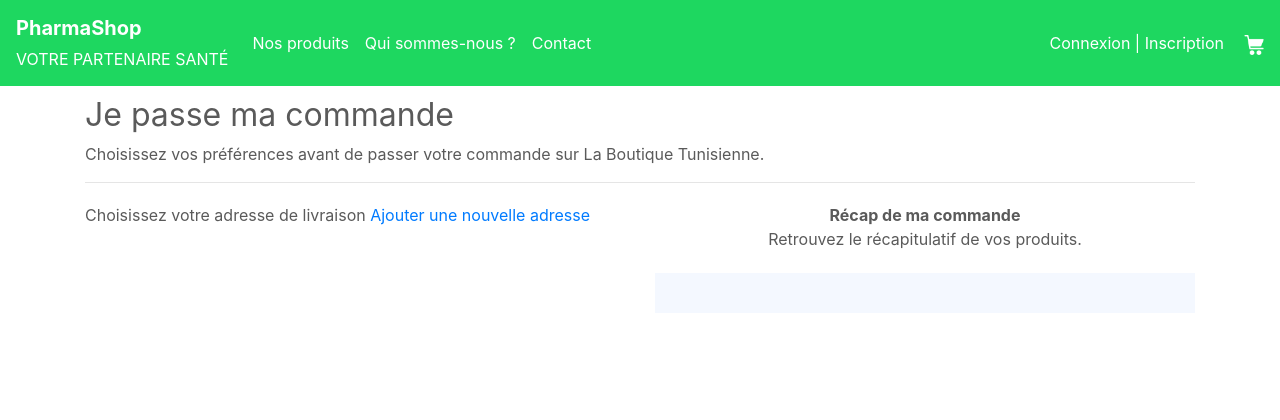
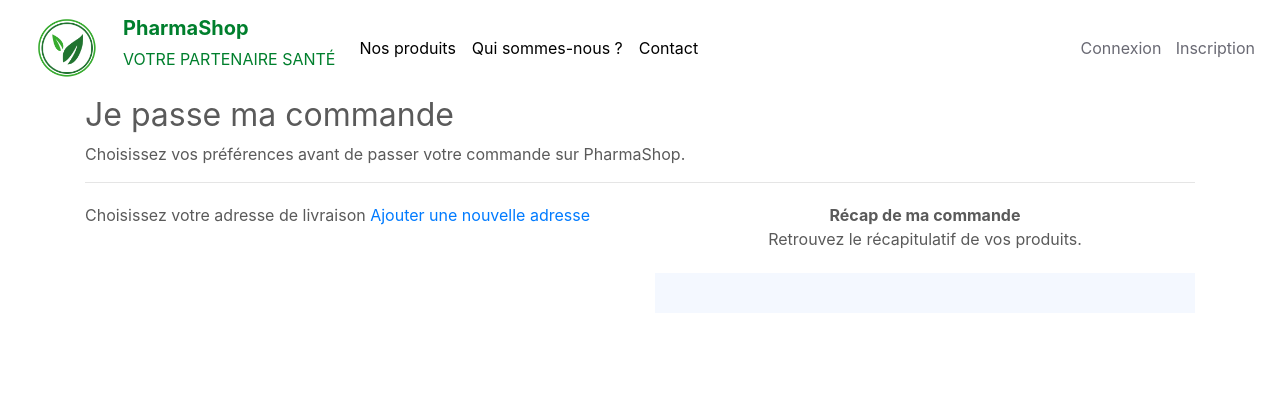
Before and after one commit to wa2l-99/ParaShop, a Symfony app: template templates/order/index.html.twig in a window 1280 px wide. Shown: the top 420 px of the page. Run offline with Twig, Linux system fonts and the light colour scheme; the template is opened without the code that fills it, so the values that code supplies are empty; form fields are guessed from the names that the template uses; some libraries are stand-ins or nearby versions.

Commit message:
chore: template modifcations

```diff
--- a/src/Controller/Admin/DashboardController.php
+++ b/src/Controller/Admin/DashboardController.php
@@ -29,7 +29,7 @@ class DashboardController extends AbstractDashboardController
     public function configureDashboard(): Dashboard
     {
         return Dashboard::new()
-            ->setTitle('La boutique Tunisienne');
+            ->setTitle('PharmaShop');
     }
 
     public function configureMenuItems(): iterable
--- a/templates/account/address-form.html.twig
+++ b/templates/account/address-form.html.twig
@@ -1,6 +1,6 @@
 {% extends 'base.html.twig' %}
 
-{% block title %} Ajouter une address - la boutique Tunisienne{% endblock %}
+{% block title %} Ajouter une address - PharmaShop{% endblock %}
 
 {% block content %}
     <h1> Gèrer mes Address </h1>
--- a/templates/account/address.html.twig
+++ b/templates/account/address.html.twig
@@ -1,6 +1,6 @@
 {% extends 'base.html.twig' %}
 
-{% block title %}Mes address - la boutique Tunisienne{% endblock %}
+{% block title %}Mes address - PharmaShop{% endblock %}
 
 {% block content %}
     <a href="{{ path('account_address_add') }}" class="btn btn-info btn-sm float-right">Ajouter une Adresse</a>
--- a/templates/account/index.html.twig
+++ b/templates/account/index.html.twig
@@ -1,6 +1,6 @@
 {% extends 'base.html.twig' %}
 
-{% block title %}Mon compte - la boutique Tunisienne{% endblock %}
+{% block title %}Mon compte - PharmaShop{% endblock %}
 
 {% block content %}
     <h1>Mon compte</h1>
--- a/templates/base.html.twig
+++ b/templates/base.html.twig
@@ -11,6 +11,7 @@
     <!-- Bootstrap core CSS -->
     <link href= "{{asset('assets/css/bootstrap.min.css') }}" rel="stylesheet">
     <link rel="stylesheet" href="{{ asset('assets/css/boutiquetunisienne.css') }}">
+<script src="https://code.iconify.design/2/2.2.1/iconify.min.js"></script>
     {% block javascript %}
 
     {% endblock %}
@@ -36,34 +37,46 @@
 </head>
 <body>
 <header>
-    <nav class="navbar navbar-expand-md fixed-top bg-info.bg-gradient"  style="background-color: #1ED760;">
-        <a class="navbar-brand" href="{{ path('home') }}"style="color:#ffff"><b>PharmaShop</b><br> <small>VOTRE PARTENAIRE SANTÉ</small></a>
+    <nav class="navbar navbar-expand-md fixed-top bg-info.bg-gradient"  style="background-color: #ffff;">
+        <a class="navbar-brand" href="{{ path('home') }}"style="color:#007f2d">
+        <div class="row">
+  <div class="col-sm-8"><div class="logo-image "style="
+    width: 70px;
+    height: 70px;
+    border-radius: 50%;
+    overflow: hidden;
+    margin-right: -25px">
+            <img src="{{asset('assets/img/icone-home-naturel.png')}}" class="img-fluid ">
+        </div></div>
+  <div class="col-sm-4"><b>PharmaShop</b><br> <small>VOTRE PARTENAIRE SANTÉ</small></a>
         <button class="navbar-toggler" type="button" data-toggle="collapse" data-target="#navbarCollapse" aria-controls="navbarCollapse" aria-expanded="false" aria-label="Toggle navigation">
             <span class="navbar-toggler-icon"></span>
-        </button>
+        </button></div>
+</div>
+
+
         <div class="collapse navbar-collapse" id="navbarCollapse">
             <ul class="navbar-nav mr-auto">
                <li class="nav-item active">
-                    <a class="nav-link" href={{path('products')}} style="color:#ffff">Nos produits</a>
+                    <a class="nav-link" href={{path('products')}} style="color:#000">Nos produits</a>
                 </li>
                 <li class="nav-item active">
-                    <a class="nav-link" href="#" style="color:#ffff">Qui sommes-nous ?</a>
+                    <a class="nav-link" href="#" style="color:#000">Qui sommes-nous ?</a>
                 </li>
                 <li class="nav-item active">
-                    <a class="nav-link" href="#" style="color:#ffff">Contact</a>
+                    <a class="nav-link" href="#" style="color:#000">Contact</a>
                 </li>
             </ul>
 
             <div class="navbar-item-custom">
             {% if app.user %}
-                    <a href="{{ path('account') }}">Mon compte <small>({{ app.user.firstname }})</small></a> | <a href="{{ path('app_logout') }}">Déconnexion</a>
+                    <a href="{{ path('account') }}" role="button" style="color:#696973">Mon compte <small>({{ app.user.firstname }})</small></a> | <a href="{{ path('app_logout') }}"><span class="iconify" data-icon="fa-solid:sign-out-alt" data-width="40" data-height="40"></span>Déconnexion</a>
             {% else %}
-                    <a href="{{ path('app_login') }}">Connexion</a> | <a href="{{ path('register') }}">Inscription</a>
+                    <a href="{{ path('app_login') }}" role="button" style="color:#696973;"><span class="iconify" data-icon="mdi:account-circle" data-width="40" data-height="40"></span>Connexion</a> | <a href="{{ path('register') }}" role="button" style="color:#696973;"> <span class="iconify" data-icon="mdi:pencil-circle-outline" data-width="40" data-height="40"></span>Inscription &nbsp</a>
             {% endif %}
             </div>
                 <a href="{{path ('cart') }}">
-                    <img src="{{ asset('/assets/img/shopping-cart.png') }}" class="cart-icon" alt="Mon panier">
-                </a>
+                    <span class="iconify" data-icon="mdi:cart-outline" data-width="40" data-height="40" style="color:#696973;"></span> </a>
         </div>
     </nav>
 </header>
--- a/templates/cart/index.html.twig
+++ b/templates/cart/index.html.twig
@@ -1,6 +1,6 @@
 {% extends 'base.html.twig' %}
 
-{% block title %}Mon panier -La boutique Tunisienne{% endblock %}
+{% block title %}Mon panier -PharmaShop{% endblock %}
 
 {% block content %}
 <h1>Mon panier</h1>
--- a/templates/order/add.html.twig
+++ b/templates/order/add.html.twig
@@ -4,7 +4,7 @@
     <script src="https://js.stripe.com/v3/"></script>
 {% endblock %}
 
-{% block title %}Valider ma commande - La Boutique Tunisienne{% endblock %}
+{% block title %}Valider ma commande - PharmaShop{% endblock %}
 
 {% block content %}
     <h2>Mon récapitulatif</h2>
--- a/templates/order/index.html.twig
+++ b/templates/order/index.html.twig
@@ -1,10 +1,10 @@
 {% extends 'base.html.twig' %}
 
-{% block title %}Valider ma commande - La Boutique Tunisienne{% endblock %}
+{% block title %}Valider ma commande - PharmaShop{% endblock %}
 
 {% block content %}
     <h2>Je passe ma commande</h2>
-    <p>Choisissez vos préférences avant de passer votre commande sur La Boutique Tunisienne.</p>
+    <p>Choisissez vos préférences avant de passer votre commande sur PharmaShop.</p>
     <hr>
     <div class="row">
         <div class="col-md-6 mt-1">
--- a/templates/order_cancel/index.html.twig
+++ b/templates/order_cancel/index.html.twig
@@ -1,6 +1,6 @@
 {% extends 'base.html.twig' %}
 
-{% block title %}Erreur de paiement - La Boutique Tunisienne{% endblock %}
+{% block title %}Erreur de paiement - PharmaShop{% endblock %}
 
 {% block content %}
     <h2>Erreur de paiement</h2>
--- a/templates/order_success/index.html.twig
+++ b/templates/order_success/index.html.twig
@@ -1,6 +1,6 @@
 {% extends 'base.html.twig' %}
 
-{% block title %}Confirmation de commande - La Boutique Tunisienne{% endblock %}
+{% block title %}Confirmation de commande - PharmaShop{% endblock %}
 
 {% block content %}
     <h2>Confirmation de commande</h2>
--- a/templates/product/index.html.twig
+++ b/templates/product/index.html.twig
@@ -1,6 +1,6 @@
 {% extends 'base.html.twig' %}
 
-{% block title %}Nos produits - La Boutique Tunisienne{% endblock %}
+{% block title %}Nos produits - PharmaShop{% endblock %}
 
 {% block content %}
     <div class="row">
--- a/templates/product/show.html.twig
+++ b/templates/product/show.html.twig
@@ -1,6 +1,6 @@
 {% extends 'base.html.twig' %}
 
-{% block title %}{{ product.name }} - La Boutique Tunisienne{% endblock %}
+{% block title %}{{ product.name }} - PharmaShop{% endblock %}
 
 {% block content %}
 
--- a/templates/security/login.html.twig
+++ b/templates/security/login.html.twig
@@ -1,6 +1,6 @@
 {% extends 'base.html.twig' %}
 
-{% block title %}Se connecter - La boutique Tunisienne  {% endblock %}
+{% block title %}Se connecter - PharmaShop  {% endblock %}
 
 {% block content %}
 <div class="block-small">
```
Also changed, not shown: public/assets/img/icone-home-naturel.png (added).
